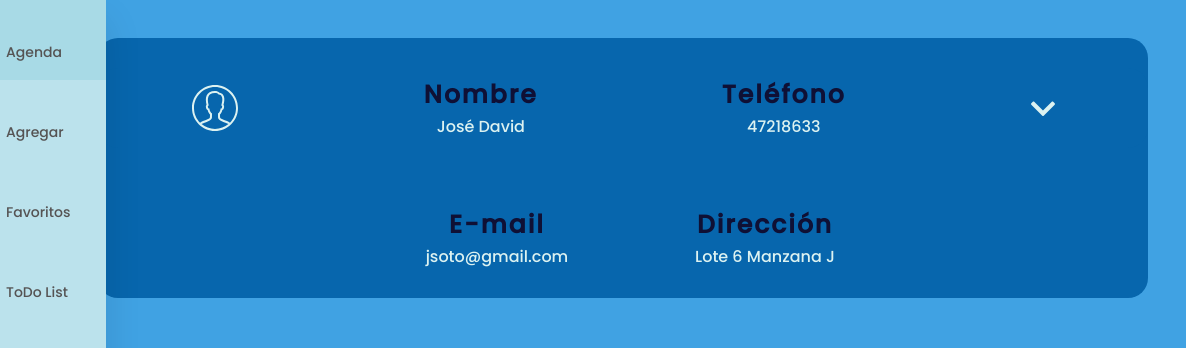
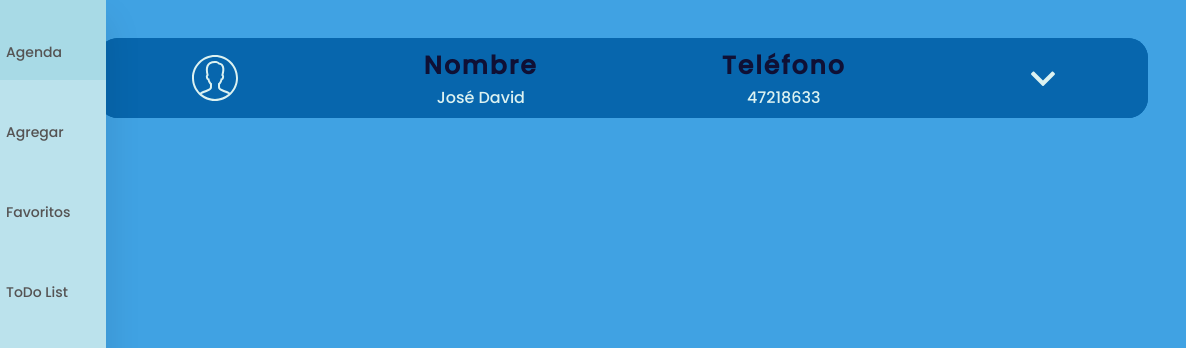
Before and after one commit to jsoto2019315/AgendaWeb, a plain HTML site: page Asets/Pages/contactos.html in a window 1280 px wide. Both pictures are taken after a click on the picture 1136 px from the left and 69 px from the top of the page. Shown: the top 348 px of the page, 94-1280 px from the left. Drawn offline with Linux system fonts and the light colour scheme.

Commit message:
Efecto de tarjeta desplegable

```diff
--- a/Asets/Logic/detalle.js
+++ b/Asets/Logic/detalle.js
@@ -1,9 +1,34 @@
+// const flechaDetalle = document.getElementById('aumentar');
+// const detallegeneral1 = document.getElementById('detalleGeneral1');
+// const detalle1 = document.getElementById('detalle1');
+// const infoBasica1 = document.getElementById('infoBasica1');
+// const infoDetallada = document.getElementById('infoDetallada1');
+
 const flechaDetalle = document.getElementById('aumentar');
 const detallegeneral1 = document.getElementById('detalleGeneral1');
 const detalle1 = document.getElementById('detalle1');
-const infoBasica1 = document.getElementById('infoBasica1')
+const infoBasica1 = document.getElementById('infoBasica1');
+const infoDetallada = document.getElementById('infoDetallada1');
 
-flechaDetalle.addEventListener('click' , () => {
-    detalle1.style.display='flex';
-    infoBasica1.style.height='260px';
+let desplegado = false;
+
+flechaDetalle.addEventListener('click', () => {
+  if (desplegado) {
+    // infoDetallada.style.display = 'none';
+    // infoBasica1.style.height = '80px';
+    // flechaDetalle.style.rotate = '0deg';
+
+    infoDetallada.style.display = 'flex';
+    infoBasica1.style.height = '260px';
+    flechaDetalle.style.rotate = '180deg';
+  } else {
+    // infoDetallada.style.display = 'flex';
+    // infoBasica1.style.height = '260px';
+    // flechaDetalle.style.rotate = '180deg';
+
+    infoDetallada.style.display = 'none';
+    infoBasica1.style.height = '80px';
+    flechaDetalle.style.rotate = '0deg';
+  }
+  desplegado = !desplegado;
 });
--- a/Asets/Pages/contactos.html
+++ b/Asets/Pages/contactos.html
@@ -64,7 +64,7 @@
                     <img src="../Resources/flecha.svg" class="flechaIcon" id="aumentar">
                 </div>
 
-                <div class="infoDetallada">
+                <div class="infoDetallada" id="infoDetallada1">
                     <div class="span span_detalle1" id="detalle1">
                         <span class="E-mail">E-mail</span>
                         <span class="txtDetalle">jsoto@gmail.com</span>
@@ -75,7 +75,6 @@
                     </div>
                 </div>
             </div>
-
         </div>
 
         <!-- <div class="contacto">
--- a/Asets/Style/detallesStyle.css
+++ b/Asets/Style/detallesStyle.css
@@ -1,26 +1,14 @@
 .span_detalle1{
-    /* position: absolute;
-    top: 0; */
-    /* display: none;
-    align-content: end;
-    align-items: start;
-    justify-content: start;
-    justify-items: start;
-    margin-left: 32%;
-    margin-top: 15px;
-    text-align: center;
-    transition: all 1s ease; */
     display: flex;
     flex-direction: column;
     align-content: center;
     align-items: center;
     justify-content: center;
     justify-items: center;
-    /* margin-right: 5%; */
 }
 
 .infoDetallada{
-    display: flex;
+    display: none;
     align-items: center;
     align-content: center;
     justify-content: space-between;
@@ -28,11 +16,8 @@
     text-align: center;
     width: 39%;
     margin-left: 15px;
-    /* gap: 100px; */
 }
-/* .span_detalle1_Direccion{
-    padding-left: 120px;
-} */
+
 .detallesBasicos{
     background-color: #0766AD;
     color: #DCF2F1;
@@ -57,11 +42,20 @@
     justify-items: center;
     height: 80px;
     border-radius: 20px;
+    transition: height .4s;
+}
+
+
+.arrow .flechaIcon{
+    transform: rotate(180deg);
 }
 
 .flechaIcon{
     cursor: pointer;
+    /* transition: .4s; */
 }
+
+
 
 .txtDetalle{
     color: #DCF2F1;
```
